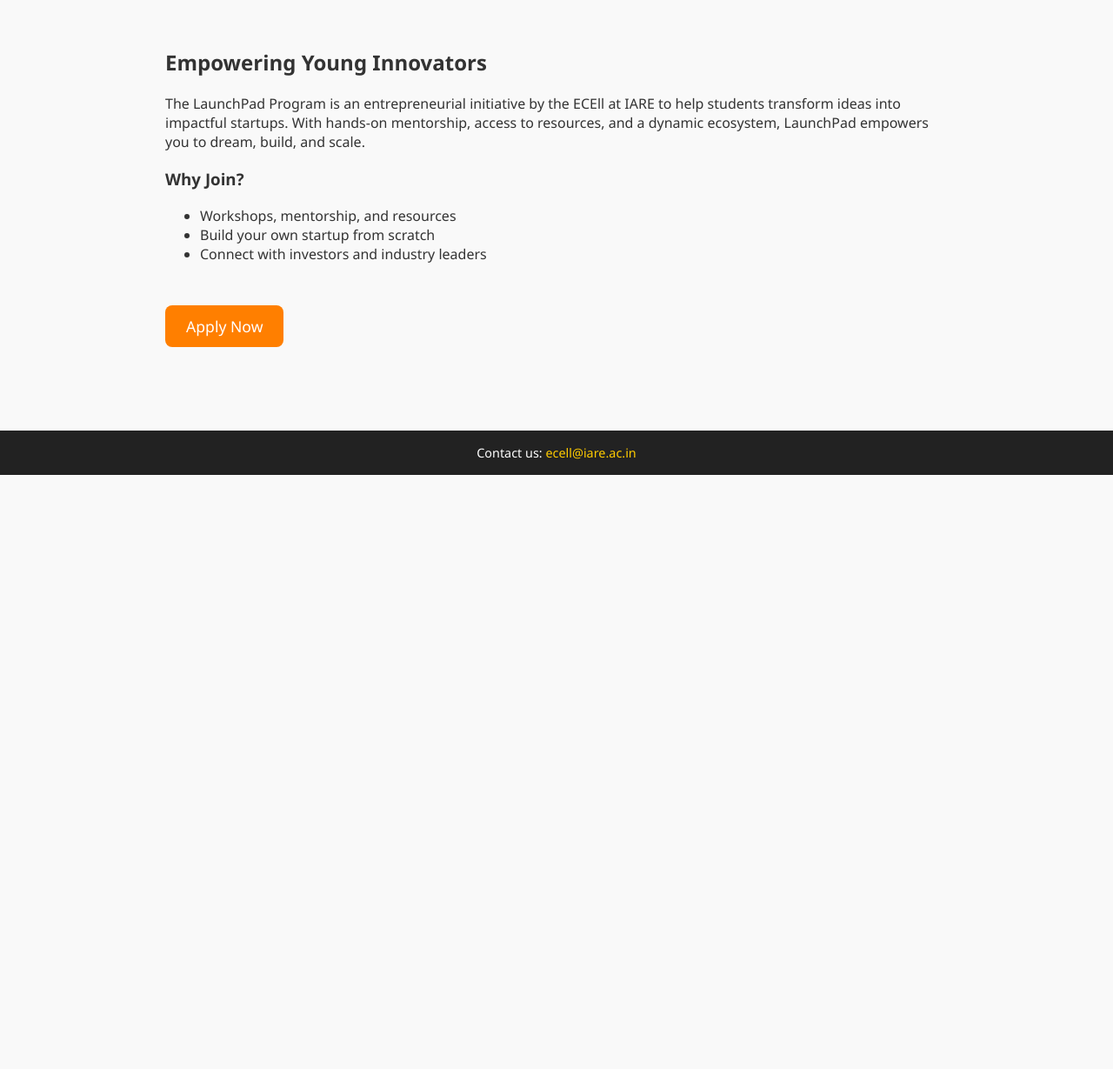
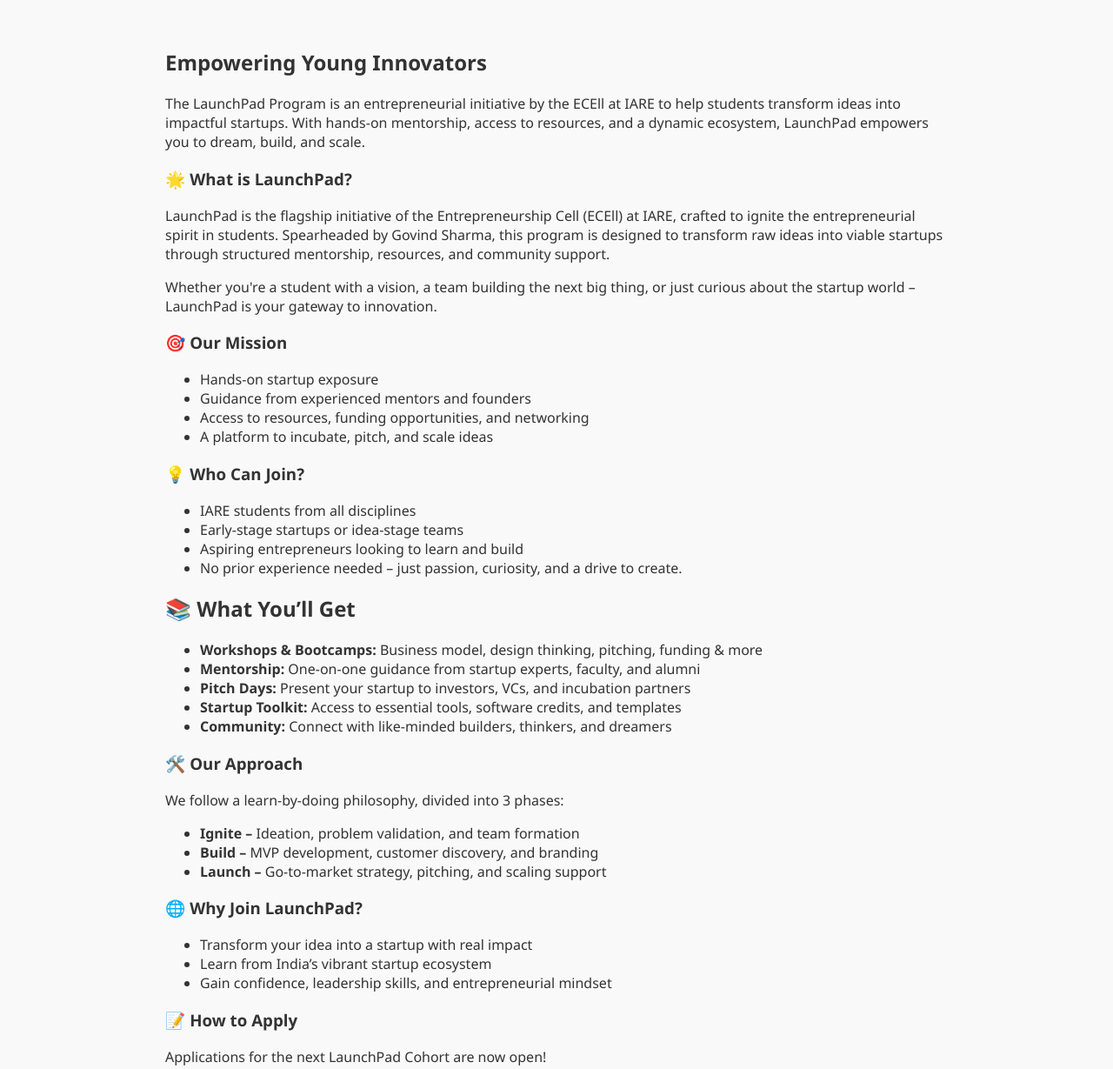
Before and after one commit to devanshvpurohit/launchpad-ecell, a plain HTML site: page index.html in a window 1280 px wide. Shown: the part 352-1581 px from the top of the page at 87% size. Before the commit the page ends 898 px from the top, so only its background shows below. Drawn offline with Linux system fonts and the light colour scheme.

Commit message:
Update index.html

```diff
--- a/index.html
+++ b/index.html
@@ -61,22 +61,76 @@
 </head>
 <body>
   <header>
-   <a href="https://ibb.co/Kc34MTWH"><img src="https://i.ibb.co/RGVrxRcW/Flux-Dev-Create-a-logo-for-Launchpad-a-program-designed-to-sup-3.jpg" alt="Flux-Dev-Create-a-logo-for-Launchpad-a-program-designed-to-sup-3" border="0" /></a>
+    <a href="https://ibb.co/Kc34MTWH">
+      <img src="https://i.ibb.co/RGVrxRcW/Flux-Dev-Create-a-logo-for-Launchpad-a-program-designed-to-sup-3.jpg"
+           alt="LaunchPad Logo" border="0" />
+    </a>
     <h1>LaunchPad Program</h1>
     <p>By ECEll IARE | Mentored by Govind Sharma</p>
   </header>
 
   <div class="main-content">
     <h2>Empowering Young Innovators</h2>
-    <p>The LaunchPad Program is an entrepreneurial initiative by the ECEll at IARE to help students transform ideas into impactful startups. With hands-on mentorship, access to resources, and a dynamic ecosystem, LaunchPad empowers you to dream, build, and scale.</p>
+    <p>
+      The LaunchPad Program is an entrepreneurial initiative by the ECEll at IARE to help students
+      transform ideas into impactful startups. With hands-on mentorship, access to resources, and a
+      dynamic ecosystem, LaunchPad empowers you to dream, build, and scale.
+    </p>
 
-    <h3>Why Join?</h3>
+    <h3>🌟 What is LaunchPad?</h3>
+    <p>
+      LaunchPad is the flagship initiative of the Entrepreneurship Cell (ECEll) at IARE, crafted to
+      ignite the entrepreneurial spirit in students. Spearheaded by Govind Sharma, this program is
+      designed to transform raw ideas into viable startups through structured mentorship, resources,
+      and community support.
+    </p>
+    <p>
+      Whether you're a student with a vision, a team building the next big thing, or just curious
+      about the startup world – LaunchPad is your gateway to innovation.
+    </p>
+
+    <h3>🎯 Our Mission</h3>
     <ul>
-      <li>Workshops, mentorship, and resources</li>
-      <li>Build your own startup from scratch</li>
-      <li>Connect with investors and industry leaders</li>
+      <li>Hands-on startup exposure</li>
+      <li>Guidance from experienced mentors and founders</li>
+      <li>Access to resources, funding opportunities, and networking</li>
+      <li>A platform to incubate, pitch, and scale ideas</li>
     </ul>
 
+    <h3>💡 Who Can Join?</h3>
+    <ul>
+      <li>IARE students from all disciplines</li>
+      <li>Early-stage startups or idea-stage teams</li>
+      <li>Aspiring entrepreneurs looking to learn and build</li>
+      <li>No prior experience needed – just passion, curiosity, and a drive to create.</li>
+    </ul>
+
+    <h2>📚 What You’ll Get</h2>
+    <ul>
+      <li><strong>Workshops & Bootcamps:</strong> Business model, design thinking, pitching, funding & more</li>
+      <li><strong>Mentorship:</strong> One-on-one guidance from startup experts, faculty, and alumni</li>
+      <li><strong>Pitch Days:</strong> Present your startup to investors, VCs, and incubation partners</li>
+      <li><strong>Startup Toolkit:</strong> Access to essential tools, software credits, and templates</li>
+      <li><strong>Community:</strong> Connect with like-minded builders, thinkers, and dreamers</li>
+    </ul>
+
+    <h3>🛠️ Our Approach</h3>
+    <p>We follow a learn-by-doing philosophy, divided into 3 phases:</p>
+    <ul>
+      <li><strong>Ignite –</strong> Ideation, problem validation, and team formation</li>
+      <li><strong>Build –</strong> MVP development, customer discovery, and branding</li>
+      <li><strong>Launch –</strong> Go-to-market strategy, pitching, and scaling support</li>
+    </ul>
+
+    <h3>🌐 Why Join LaunchPad?</h3>
+    <ul>
+      <li>Transform your idea into a startup with real impact</li>
+      <li>Learn from India’s vibrant startup ecosystem</li>
+      <li>Gain confidence, leadership skills, and entrepreneurial mindset</li>
+    </ul>
+
+    <h3>📝 How to Apply</h3>
+    <p>Applications for the next LaunchPad Cohort are now open!</p>
     <a class="apply-btn" href="apply.html">Apply Now</a>
   </div>
 
```
